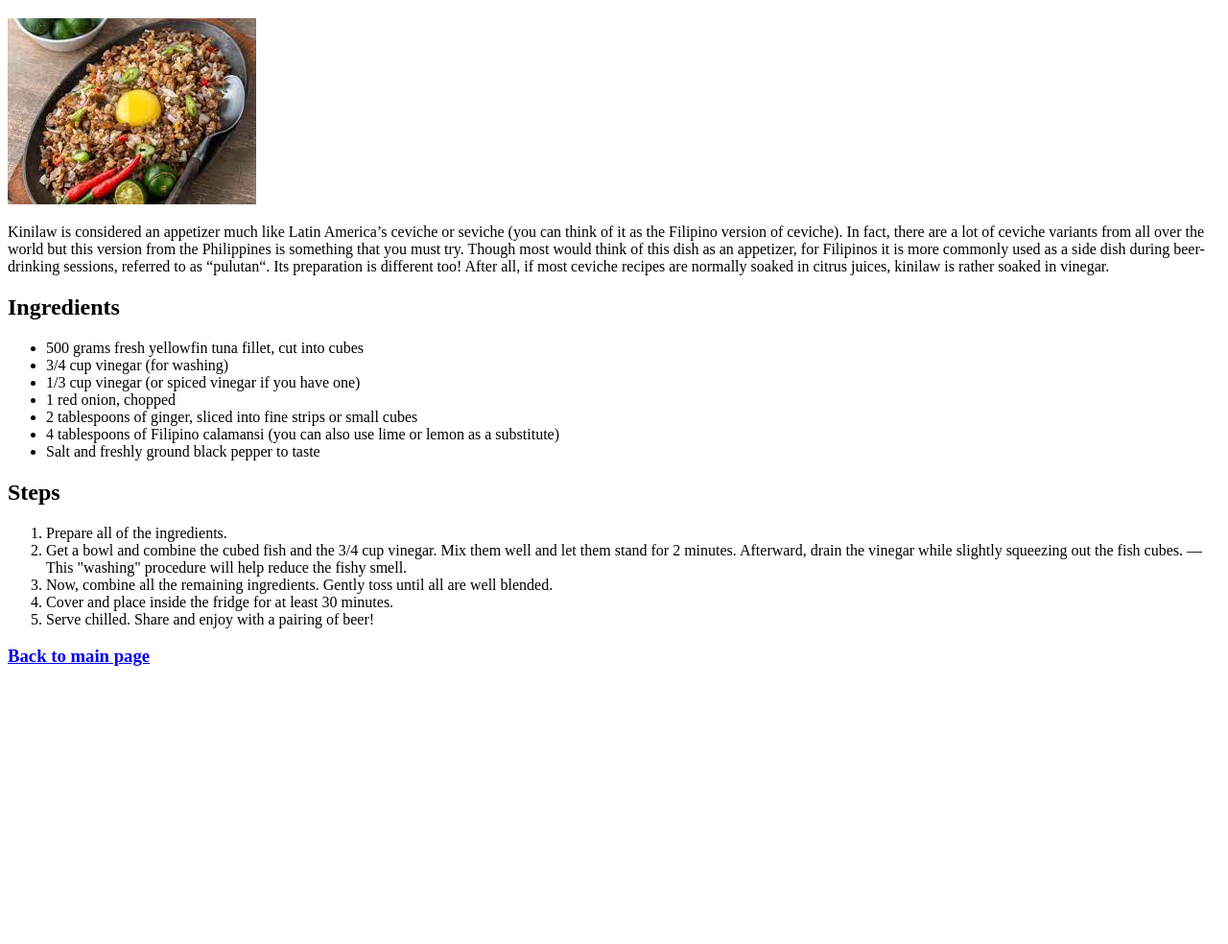
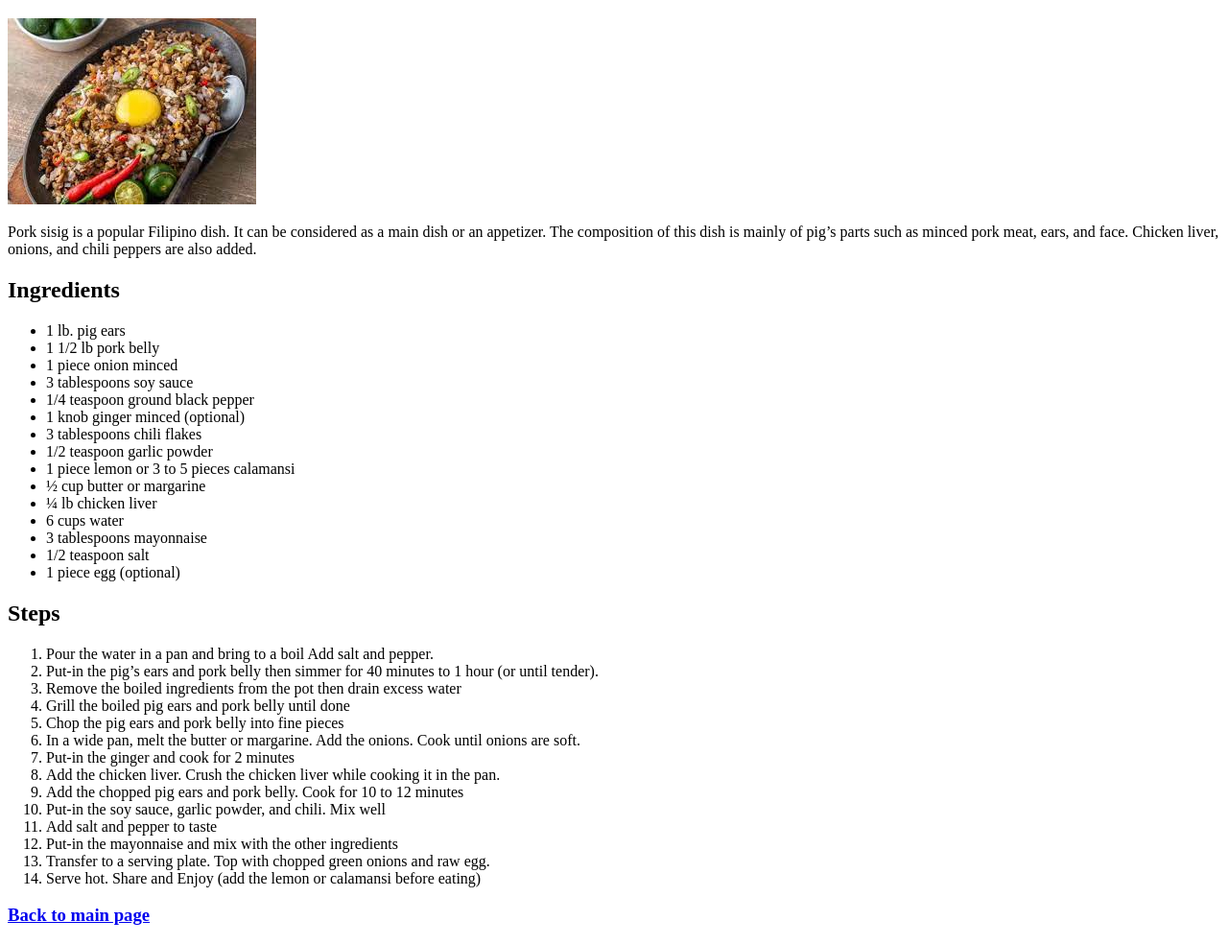
Before and after one commit to JetGit11/odin-recipes, a plain HTML site: page recipes/sisig.html in a window 1280 px wide. Shown: the part 61-1045 px from the top of the page at 96% size. Before the commit the page ends 800 px from the top, so only its background shows below. Drawn offline with Linux system fonts and the light colour scheme.

Commit message:
Finished sisig.html

```diff
--- a/recipes/sisig.html
+++ b/recipes/sisig.html
@@ -9,27 +9,42 @@
     <h1>Sisig</h1>
     <img src="../images/sisig.jpeg" alt="A photo of the dish Kinilaw">
     <p>
-        Kinilaw is considered an appetizer much like Latin America’s ceviche or seviche (you can think of it as the Filipino version of ceviche). In fact, there are a lot of ceviche variants from all over the world but this version from the Philippines is something that you must try.
-Though most would think of this dish as an appetizer, for Filipinos it is more commonly used as a side dish during beer-drinking sessions, referred to as “pulutan“. Its preparation is different too! After all, if most ceviche recipes are normally soaked in citrus juices, kinilaw is rather soaked in vinegar.
+        Pork sisig is a popular Filipino dish. It can be considered as a main dish or an appetizer. The composition of this dish is mainly of pig’s parts such as minced pork meat, ears, and face. Chicken liver, onions, and chili peppers are also added.
     </p>
     <h2>Ingredients</h2>
     <ul>
-        <li>500 grams fresh yellowfin tuna fillet, cut into cubes</li>
-        <li>3/4 cup vinegar (for washing)</li>
-        <li>1/3 cup vinegar (or spiced vinegar if you have one)</li>
-        <li>1 red onion, chopped</li>
-        <li>2 tablespoons of ginger, sliced into fine strips or small cubes</li>
-        <li>4 tablespoons of Filipino calamansi (you can also use lime or lemon as a substitute)</li>
-        <li>Salt and freshly ground black pepper to taste</li>
+        <li>1 lb. pig ears</li>
+        <li>1 1/2 lb pork belly</li>
+        <li>1 piece onion minced</li>
+        <li>3 tablespoons soy sauce</li>
+        <li>1/4 teaspoon ground black pepper</li>
+        <li>1 knob ginger minced (optional)</li>
+        <li>3 tablespoons chili flakes</li>
+        <li>1/2 teaspoon garlic powder</li>
+        <li>1 piece lemon or 3 to 5 pieces calamansi</li>
+        <li>½ cup butter or margarine</li>
+        <li>¼ lb chicken liver</li>
+        <li>6 cups water</li>
+        <li>3 tablespoons mayonnaise</li>
+        <li>1/2 teaspoon salt</li>
+        <li>1 piece egg (optional)</li>
     </ul>
     <h2>Steps</h2>
     <ol>
-        <li>Prepare all of the ingredients.</li>
-        <li>Get a bowl and combine the cubed fish and the 3/4 cup vinegar. Mix them well and let them stand for 2 minutes. Afterward, drain the vinegar while slightly squeezing out the fish cubes. — This "washing" procedure will help reduce the fishy smell.</li>
-        <li>Now, combine all the remaining ingredients. Gently toss until all are well blended.</li>
-        <li>Cover and place inside the fridge for at least 30 minutes.</li>
-        <li>Serve chilled. Share and enjoy with a pairing of beer!
-        </li>
+        <li>Pour the water in a pan and bring to a boil Add salt and pepper.</li>
+        <li>Put-in the pig’s ears and pork belly then simmer for 40 minutes to 1 hour (or until tender).</li>
+        <li>Remove the boiled ingredients from the pot then drain excess water</li>
+        <li>Grill the boiled pig ears and pork belly until done</li>
+        <li>Chop the pig ears and pork belly into fine pieces</li>
+        <li>In a wide pan, melt the butter or margarine. Add the onions. Cook until onions are soft.</li>
+        <li>Put-in the ginger and cook for 2 minutes</li>
+        <li>Add the chicken liver. Crush the chicken liver while cooking it in the pan.</li>
+        <li>Add the chopped pig ears and pork belly. Cook for 10 to 12 minutes</li>
+        <li>Put-in the soy sauce, garlic powder, and chili. Mix well</li>
+        <li>Add salt and pepper to taste</li>
+        <li>Put-in the mayonnaise and mix with the other ingredients</li>
+        <li>Transfer to a serving plate. Top with chopped green onions and raw egg.</li>
+        <li>Serve hot. Share and Enjoy (add the lemon or calamansi before eating)</li>
     </ol>
 
     <h3><a href="../index.html">Back to main page</a></h3>
```
